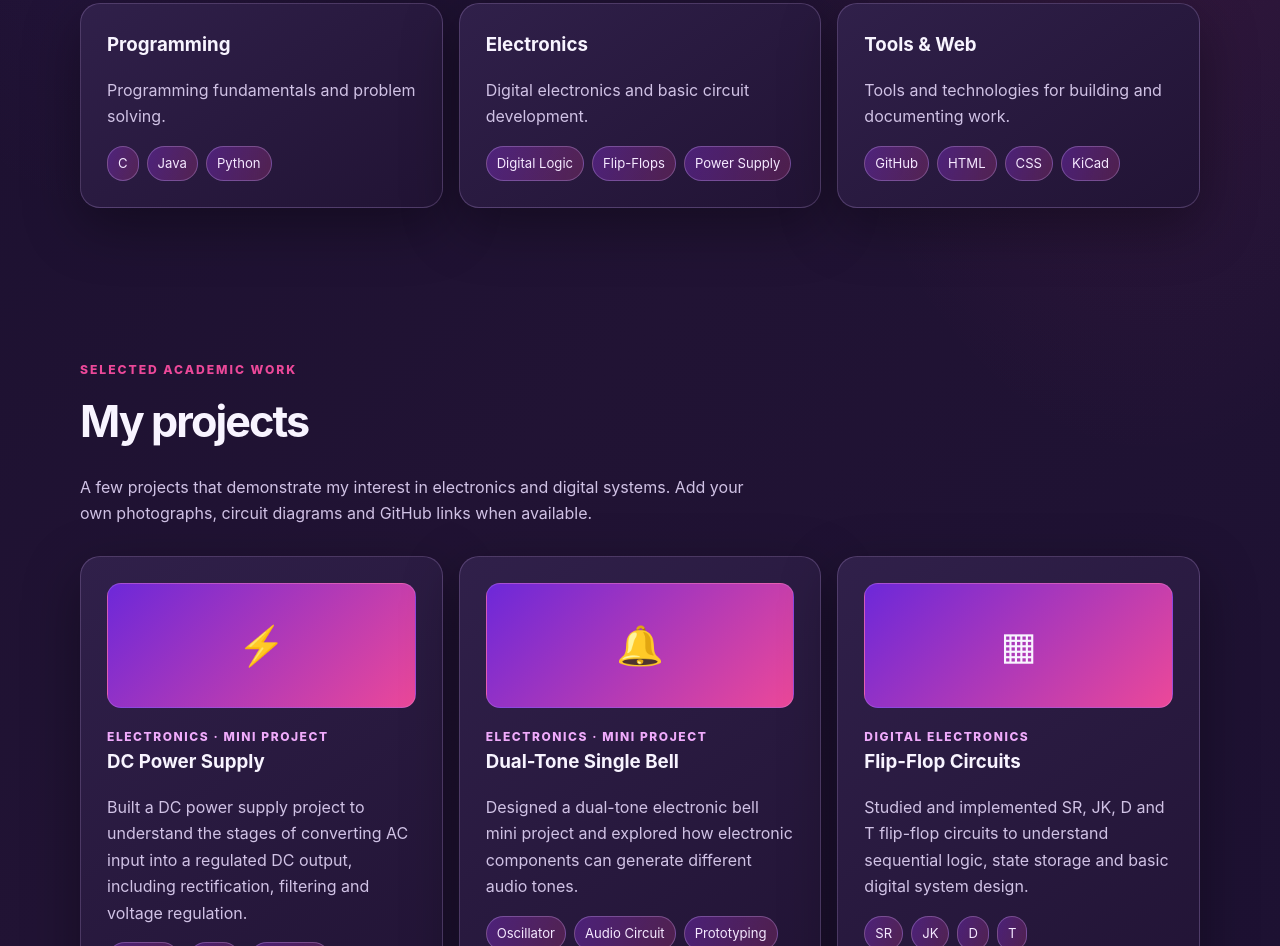
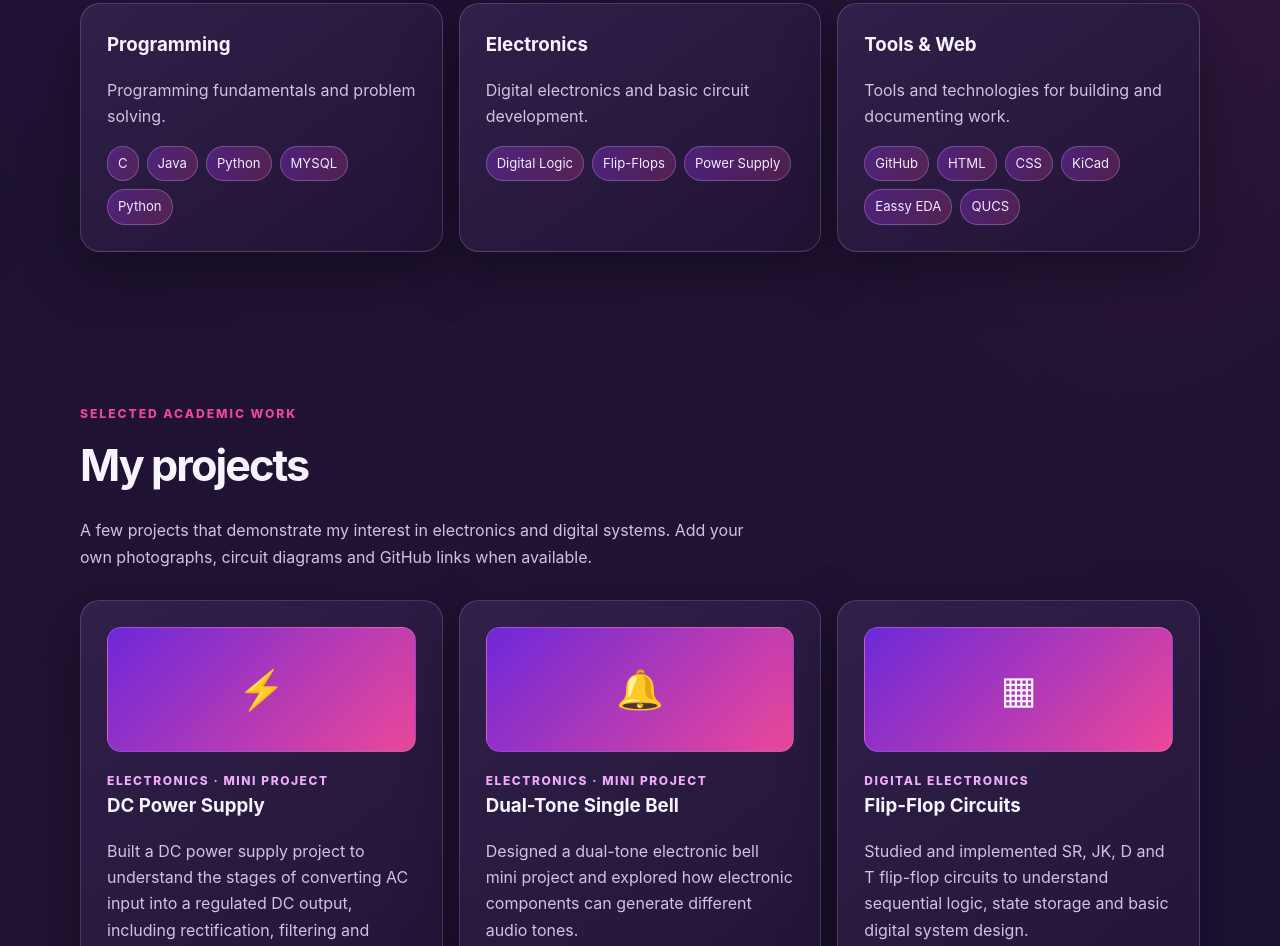
Before and after one commit to rohitkokane2006-del/rohitkokane2006, a plain HTML site: page index.html in a window 1280 px wide. Shown: the part 1587-2533 px from the top of the page. Drawn offline with Linux system fonts and the light colour scheme.

Commit message:
Add MYSQL and new tools to skills section

```diff
--- a/index.html
+++ b/index.html
@@ -461,9 +461,9 @@ footer {
       <div class="container">
         <div class="section-head"><div class="eyebrow">What I work with</div><h2>Technical skills</h2><p>Update these skills as you complete courses, labs and projects. Keep only the technologies you can confidently discuss in an interview.</p></div>
         <div class="skills-grid">
-          <article class="card skill-card"><h3>Programming</h3><p>Programming fundamentals and problem solving.</p><div class="chips"><span class="chip">C</span><span class="chip">Java</span><span class="chip">Python</span></div></article>
+          <article class="card skill-card"><h3>Programming</h3><p>Programming fundamentals and problem solving.</p><div class="chips"><span class="chip">C</span><span class="chip">Java</span><span class="chip">Python</span> <span class="chip">MYSQL</span> <span class="chip">Python</span> </div></article>
           <article class="card skill-card"><h3>Electronics</h3><p>Digital electronics and basic circuit development.</p><div class="chips"><span class="chip">Digital Logic</span><span class="chip">Flip-Flops</span><span class="chip">Power Supply</span></div></article>
-          <article class="card skill-card"><h3>Tools & Web</h3><p>Tools and technologies for building and documenting work.</p><div class="chips"><span class="chip">GitHub</span><span class="chip">HTML</span><span class="chip">CSS</span><span class="chip">KiCad</span></div></article>
+          <article class="card skill-card"><h3>Tools & Web</h3><p>Tools and technologies for building and documenting work.</p><div class="chips"><span class="chip">GitHub</span><span class="chip">HTML</span><span class="chip">CSS</span><span class="chip">KiCad</span> <span class="chip">Eassy EDA</span> <span class="chip">QUCS</span> </div></article>
         </div>
       </div>
     </section>
```
